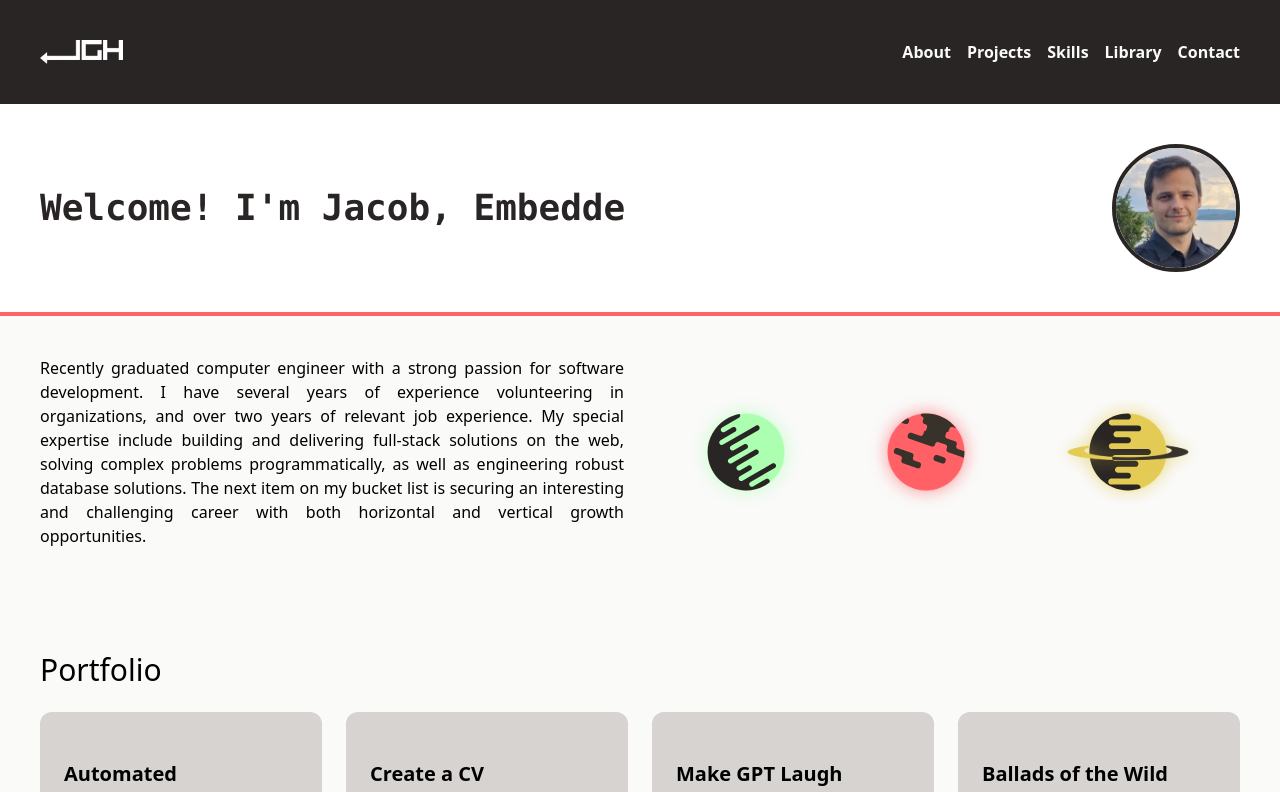
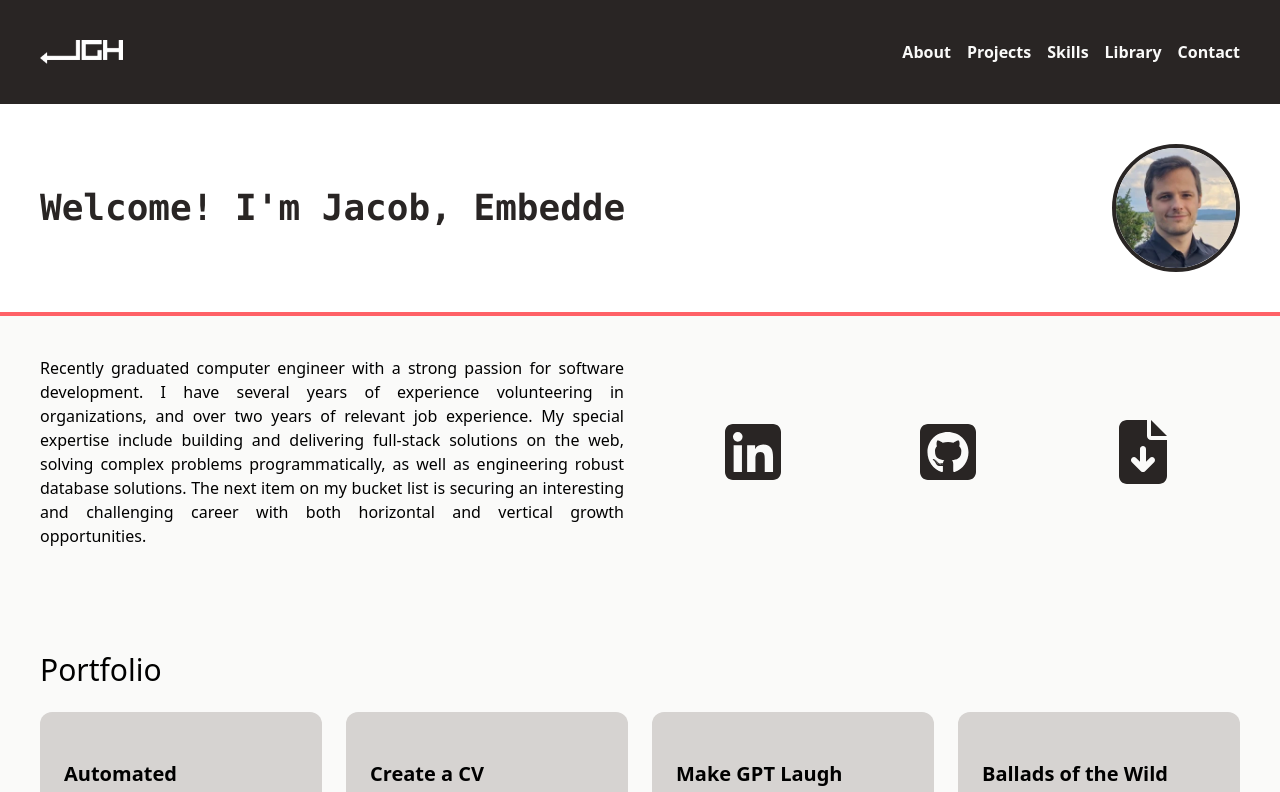
Before and after one commit to jacobg431/jacobgomezhansen.net, a React (Vite) app: page / in a window 1280 px wide. Shown: the top 792 px of the page. Built offline with nearby package versions, Linux system fonts and the light colour scheme.

Commit message:
Replaced planet icons with more suitable icons

```diff
--- a/package.json
+++ b/package.json
@@ -15,6 +15,7 @@
     "dependencies": {
         "@fortawesome/fontawesome-free": "^6.7.2",
         "@fortawesome/fontawesome-svg-core": "^6.7.2",
+        "@fortawesome/free-brands-svg-icons": "^7.0.0",
         "@fortawesome/free-solid-svg-icons": "^6.7.2",
         "@fortawesome/react-fontawesome": "^0.2.2",
         "@tailwindcss/vite": "^4.1.11",
--- a/src/components/sections/introduction.jsx
+++ b/src/components/sections/introduction.jsx
@@ -1,6 +1,8 @@
-//import { FontAwesomeIcon } from '@fortawesome/react-fontawesome'
-//import { library } from '@fortawesome/fontawesome-svg-core'
-//import { faExternalLinkSquare } from '@fortawesome/free-solid-svg-icons'
+import { FontAwesomeIcon } from '@fortawesome/react-fontawesome'
+import { library } from '@fortawesome/fontawesome-svg-core'
+import { faSquareLinkedin, faSquareGithub } from '@fortawesome/free-brands-svg-icons'
+import { faFileArrowDown } from '@fortawesome/free-solid-svg-icons'
+import { useState } from 'react'
 import greenPlanet from '../../assets/Green-Black-Planet.svg'
 import redPlanet from '../../assets/Red-Black-Planet.svg'
 import yellowPlanet from '../../assets/Yellow-Black-Planet.svg'
@@ -8,9 +10,72 @@ import yellowPlanet from '../../assets/Yellow-Black-Planet.svg'
 function Introduction() {
 
     const introSectionStyling = 'flex flex-col lg:flex-row w-full gap-8 px-4 py-10 2xs:p-10 bg-white img.hover:bg-black group'
-    const planetStyling = 'h-24 xs:h-28 sm:h-32 cursor-pointer hover:scale-150 duration-400 ease-out peer z-10'
+    const iconStyling = 'cursor-pointer fill-red scale-400 hover:scale-600 duration-400 ease-out peer z-10'
     const tooltipStyling = 'top-16 peer-hover:top-32 absolute px-3 py-1 text-white bg-black rounded-2xl opacity-0 peer-hover:opacity-100 duration-400 ease-out'
-    const planetContainerStyling = 'relative flex justify-center z-5'
+    const iconContainerStyling = 'relative flex w-32 h-32 items-center justify-center z-5'
+
+    const [isHoveringLinkedIn, setHoveringLinkedIn] = useState(false)
+    const [isHoveringGithub, setHoveringGithub] = useState(false)
+    const [isHoveringDownload, setHoveringDownload] = useState(false)
+
+    const linkedInIconStyling = { color: isHoveringLinkedIn ? "#0077b5" : "#292524" }
+    const guthubIconStyling = { color: isHoveringGithub ? "#000" : "#292524" }
+    const downloadIconStyling = { color: isHoveringDownload ? "#ff6167" : "#292524" }
+
+    library.add(faSquareLinkedin, faSquareGithub, faFileArrowDown)
+
+    const linkedInIcon = <FontAwesomeIcon
+        icon={['fab', 'square-linkedin']}
+        className={iconStyling}
+        style={linkedInIconStyling}
+        onMouseEnter={() => {return onIconMouseEnter("linkedin")}}
+        onMouseLeave={() => {return onIconMouseLeave("linkedin")}}
+    />
+    const githubIcon = <FontAwesomeIcon
+        icon={['fab', 'square-github']}
+        className={iconStyling}
+        style={guthubIconStyling}
+        onMouseEnter={() => onIconMouseEnter("github")}
+        onMouseLeave={() => onIconMouseLeave("github")}
+    />
+    const downloadIcon = <FontAwesomeIcon
+        icon={'file-arrow-down'}
+        className={iconStyling}
+        style={downloadIconStyling}
+        onMouseEnter={() => onIconMouseEnter("download")}
+        onMouseLeave={() => onIconMouseLeave("download")}
+    />
+
+
+    function onIconMouseEnter(icon) {
+        switch(icon) {
+            case "linkedin":
+                setHoveringLinkedIn(true)
+                break
+            case "github":
+                setHoveringGithub(true)
+                break
+            case "download":
+                setHoveringDownload(true)
+                break
+        }
+    }
+
+    function onIconMouseLeave(icon) {
+        switch(icon) {
+            case "linkedin":
+                setHoveringLinkedIn(false)
+                console.log(isHoveringLinkedIn)
+                break
+            case "github":
+                setHoveringGithub(false)
+                break
+            case "download":
+                setHoveringDownload(false)
+                break
+        }
+    }
+
     return (
         <>
             <section id="intro" className={introSectionStyling}>
@@ -23,18 +88,17 @@ function Introduction() {
                     growth opportunities.
                 </p>
                 <div className="flex flex-row w-full items-center justify-around">
-                    <span className="absolute text-[6rem] text-gray opacity-0 group-hover:opacity-50 duration-400 ease-out">Socials</span>
-                    <div className={planetContainerStyling}>
-                        <img src={greenPlanet} alt="Flat vector image depicting a green planet" className={planetStyling} />
+                    <div className={iconContainerStyling}>
+                        {linkedInIcon}
                         <div className={tooltipStyling}>GitHub</div>
                     </div>
-                    <div className={planetContainerStyling}>
-                        <img src={redPlanet} alt="Flat vector image depicting a yellow planet with rings" className={planetStyling} />
+                    <div className={iconContainerStyling}>
+                        {githubIcon}
                         <div className={tooltipStyling}>LinkedIn</div>
                     </div>
-                    <div className={planetContainerStyling}>
-                        <img src={yellowPlanet} alt="Flat vector image depicting a red planet" className={planetStyling} />
-                        <div className={tooltipStyling}>Message Me</div>
+                    <div className={iconContainerStyling}>
+                        {downloadIcon}
+                        <div className={tooltipStyling}>Download Resume</div>
                     </div>
                 </div>
             </section>
```
Also changed, not shown: 1 other file (tests, documents, lock files or other folders).
